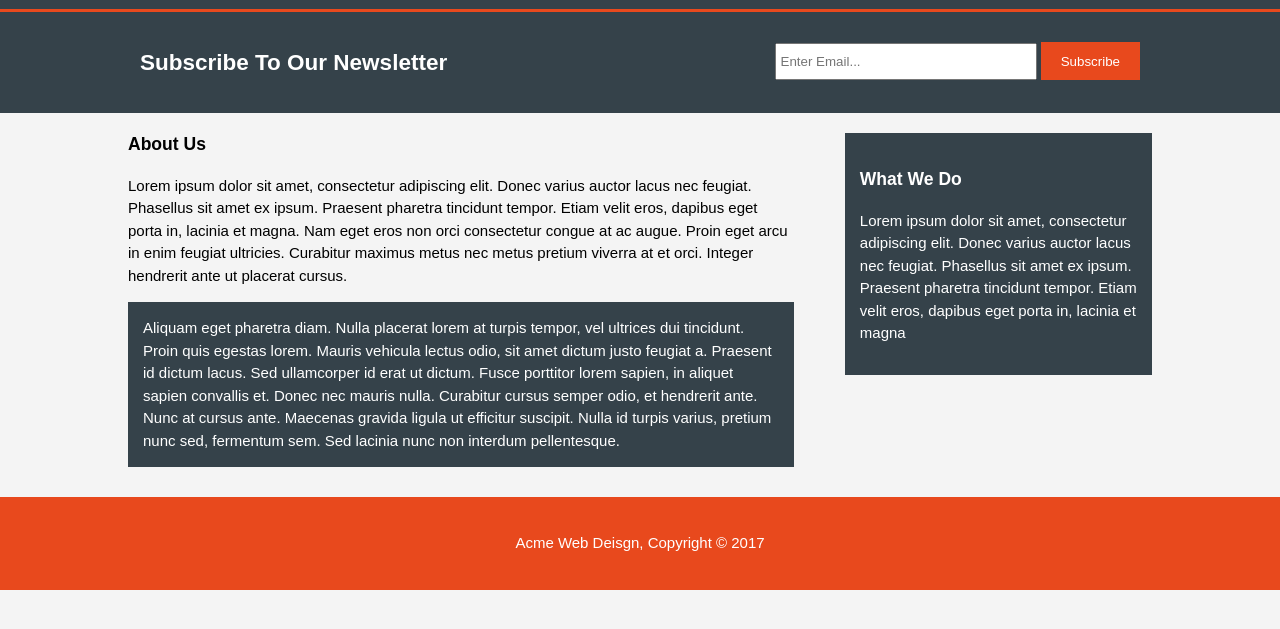
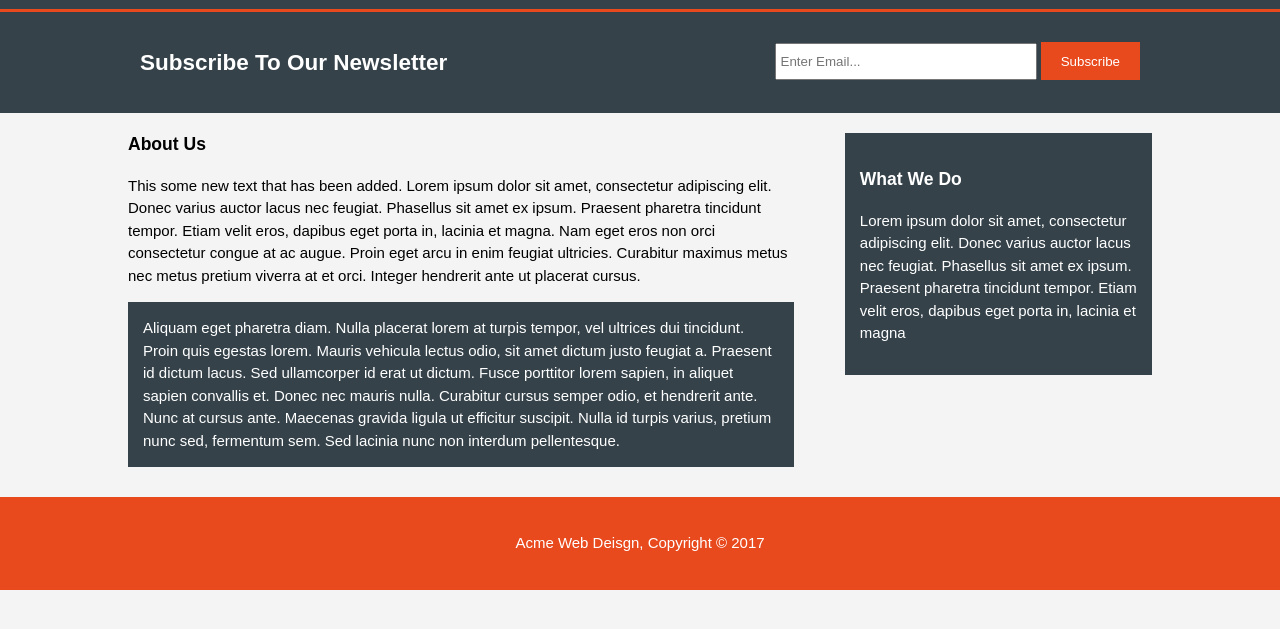
Before and after one commit to yg99-ctrl/MyTestRepoyg99-ctrl, a plain HTML site: page about.html in a window 1280 px wide. Shown: the part 91-720 px from the top of the page. Drawn offline with Linux system fonts and the light colour scheme.

Commit message:
Update about.html

```diff
--- a/about.html
+++ b/about.html
@@ -40,6 +40,7 @@
         <article id="main-col">
           <h1 class="page-title">About Us</h1>
           <p>
+	    This some new text that has been added.
             Lorem ipsum dolor sit amet, consectetur adipiscing elit. Donec varius auctor lacus nec feugiat. Phasellus sit amet ex ipsum. Praesent pharetra tincidunt tempor. Etiam velit eros, dapibus eget porta in, lacinia et magna. Nam eget eros non orci consectetur congue at ac augue. Proin eget arcu in enim feugiat ultricies. Curabitur maximus metus nec metus pretium viverra at et orci. Integer hendrerit ante ut placerat cursus.
           </p>
           <p class="dark">
```
